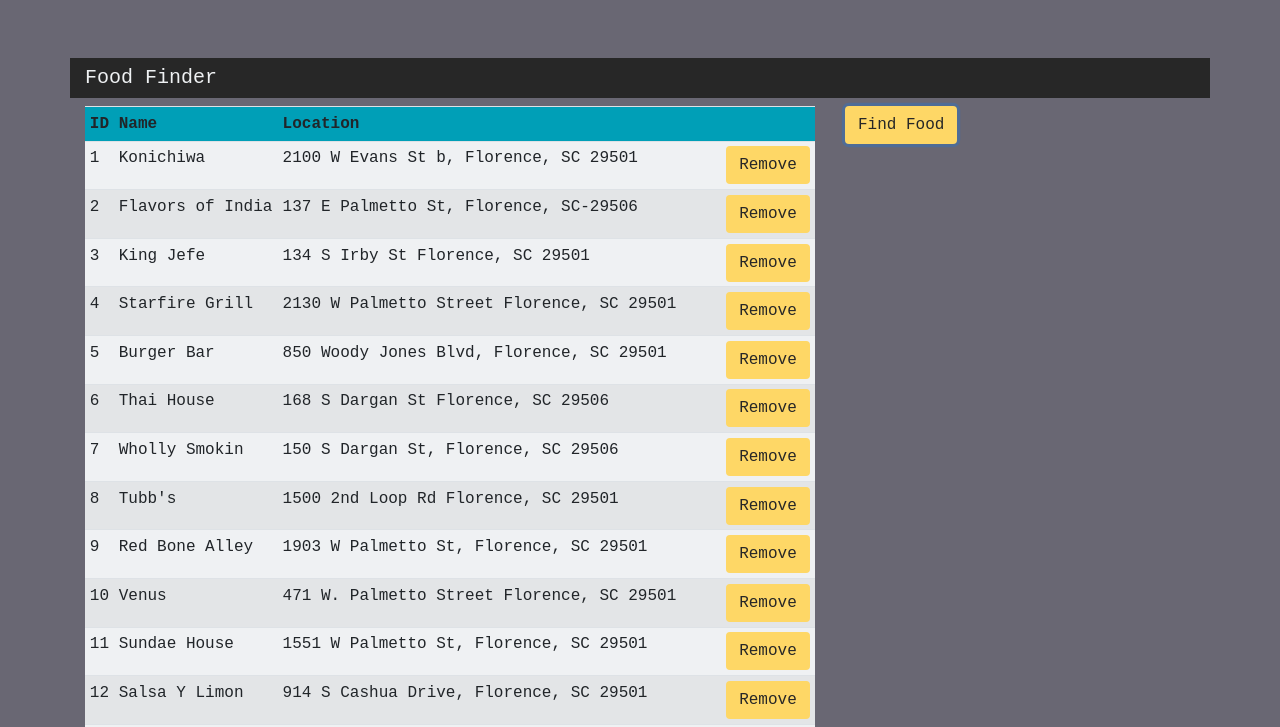
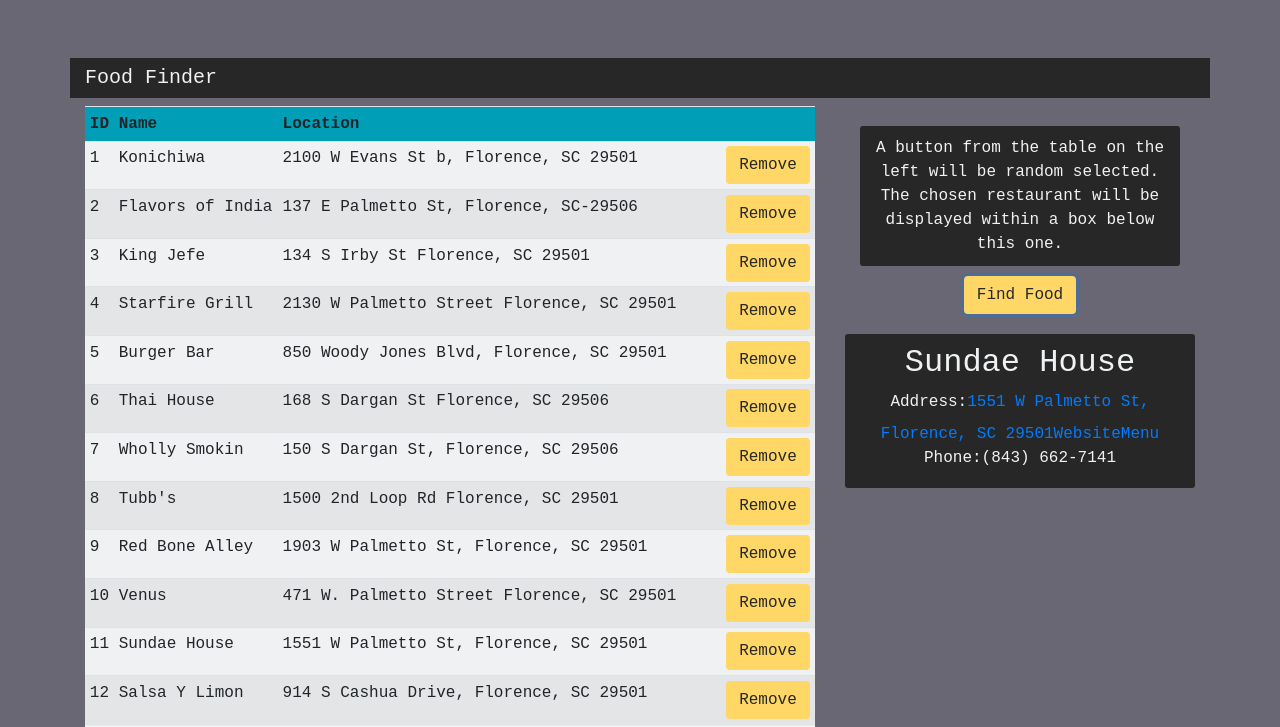
Before and after one commit to jhinson20/jhinson20.github.io, a plain HTML site: page index.html in a window 1280 px wide. Both pictures are taken after a click on the button "Find Food". Shown: the top 727 px of the page. Drawn offline with nearby package versions, Linux system fonts and the light colour scheme.

Commit message:
Added div for chosen place

```diff
--- a/css/index.css
+++ b/css/index.css
@@ -6,17 +6,13 @@ body {
     font-family: "Courier New", serif;
 }
 
-.center-container {
-    display: grid;
-    justify-content: center;
-}
+/*.center-container {*/
+/*    display: grid;*/
+/*    justify-content: center;*/
+/*}*/
 
 .table {
     background-color: #EFF1F3;
-}
-
-#table-container {
-
 }
 
 .btn {
@@ -24,9 +20,25 @@ body {
     background-color: #FED766;
 }
 
+.btn:hover {
+    transition-duration: .5s;
+    background-color: #ffc83c;
+}
+
 .container {
     background-color: #272727;
     color: #EFF1F3;
+}
+.header-container {
+    margin: 20px 0px 20px 0px;
+}
+
+.chosen-food {
+    background-color: #272727;
+    color: #EFF1F3;
+    padding: 10px 10px 10px 10px;
+    margin: 10px auto 10px auto;
+    border-radius: 3px;
 }
 
 #brand-link {
@@ -38,16 +50,23 @@ body {
     color: #009FB7;
 }
 
-
-
-.header-container {
-    margin: 20px 0px 20px 0px;
+#choice-explanation {
+    background-color: #272727;
+    color: #EFF1F3;
+    padding: 10px 10px 10px 10px;
+    margin: 10px auto 10px auto;
+    border-radius: 3px;
 }
 
 #table-header {
     background-color: #009FB7;
 }
 
+#explanation-column {
+    /*background-color: #EFF1F3;*/
+    border-radius: 5px;
+    padding: 10px 15px 10px 15px;
+}
 
 @media (max-width: 991px) {
 
--- a/index.html
+++ b/index.html
@@ -42,10 +42,25 @@
             </table>
         </div>
 
-        <div class="col-md-4">
-            <button type="button" class="btn" onclick="pickFoodPlace()">
-                <span>Find Food</span>
-            </button>
+        <div id="result-column" class="col-md-4 text-center">
+            <div id="explanation-column">
+                <p id="choice-explanation">
+                    A button from the table on the left will be random selected. The chosen restaurant will be displayed
+                    within a box below this one.
+                </p>
+                <button type="button" class="btn" onclick="pickFoodPlace()">
+                    <span>Find Food</span>
+                </button>
+            </div>
+
+            <div id="food-choice" class="chosen-food" hidden="hidden">
+
+            </div>
+
+            <div id="last-food-choice" class="chosen-food" hidden="hidden">
+
+            </div>
+
         </div>
 
     </div>
--- a/js/foodFinder.js
+++ b/js/foodFinder.js
@@ -1,5 +1,3 @@
-let restaurants = null;
-
 async function createFoodList() {
 
     let restaurants = null;
@@ -65,15 +63,13 @@ async function pickFoodPlace(e) {
 
     try {
         html =
-            '<div style="display: grid">' +
             '<h2 id="locationName">' + restaurant.name + '</h2>' +
             '<label for="address">Address:</label>' +
             '<a id="address" href="' + restaurant.mapLink + '" target="_blank" rel="noopener noreferrer">' +
             restaurant.address + '</a>' +
             '<a id="website" href="' + restaurant.website + '">Website</a>' +
             '<a id="menu" href="' + restaurant.menu+ '">Menu</a>' +
-            '<label for="phone">Phone:</label    <span id="phone">' + restaurant.phoneNumber + '</span>' +
-            '</div>'
+            '<label for="phone">Phone:</label    <span id="phone">' + restaurant.phoneNumber + '</span>'
         ;
 
     }
@@ -82,7 +78,11 @@ async function pickFoodPlace(e) {
         return;
     }
 
-    $("body").append(html)
+    let foodChoiceDiv = $("#food-choice");
+
+    foodChoiceDiv.removeAttr('hidden');
+
+    foodChoiceDiv.html(html);
 
 }
 
```
